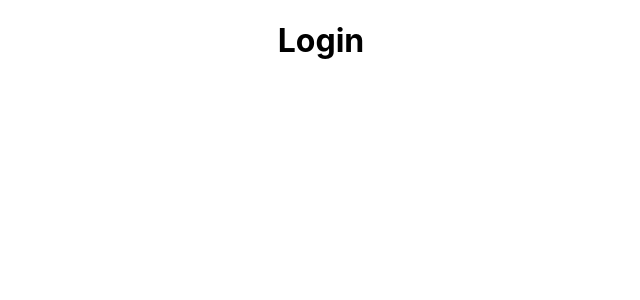
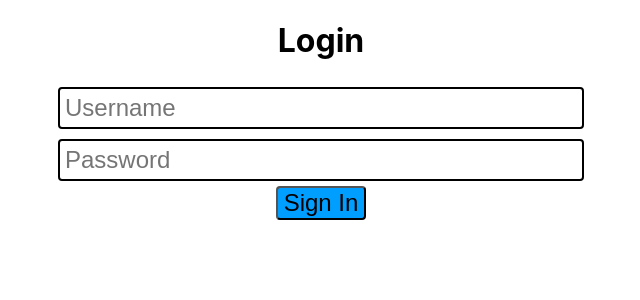
Before and after one commit to Spyispie120/ImpactInnovationChallenge, a React (Create React App) app: page /login in a window 1280 px wide. Shown: the top 300 px of the page, without its empty margins (319-959 px from the left). Built offline with nearby package versions, Linux system fonts and the light colour scheme.

Commit message:
added login page

```diff
--- /dev/null
+++ b/src/Login.css
@@ -0,0 +1,14 @@
+input {
+    font-size: 1.5em;
+    width: 40%;
+    border: 2px solid black;
+    border-radius: 4px;
+    padding: 5px;
+    margin: 5px;
+}
+
+button {
+    border-radius: 4px;
+    font-size: 1.5em;
+    background-color: #009EFF;
+}
--- a/src/Login.js
+++ b/src/Login.js
@@ -1,10 +1,60 @@
-import React, { Component } from 'react';
+import React, {Component} from 'react';
+import './Login.css';
 
 export default class Login extends Component {
+    constructor(props) {
+        super(props);
+
+        this.state = {
+            username: "",
+            password: ""
+        };
+    }
+
+    handle_login() {
+        if (this.state.username === "recipient" && this.state.password === "password") {
+            console.log("recipient signed in");
+            this.props.history.push('/recipient');
+        } else if (this.state.username === "donor" && this.state.password === "password") {
+            console.log("donor signed in");
+            this.props.history.push('/donor');
+        } else if (this.state.username === "shelter" && this.state.password === "password") {
+            console.log("shelter signed in");
+            this.props.history.push('/home');
+        } else {
+            console.log("invalid username/password");
+        }
+    }
+
+    update_username(value) {
+        this.setState({ username: value });
+    }
+
+    update_password(value) {
+        this.setState({ password: value });
+    }
+
     render() {
         return (
             <div id="login">
                 <h1>Login</h1>
+                    <input
+                        type="text"
+                        id="username"
+                        placeholder="Username"
+                        value={this.state.username}
+                        onChange={ev => this.update_username(ev.target.value)}
+                    />
+                    <br/>
+                    <input
+                        type="password"
+                        id="password"
+                        placeholder="Password"
+                        value={this.state.password}
+                        onChange={ev => this.update_password(ev.target.value)}
+                    />
+                    <br/>
+                    <button onClick={this.handle_login.bind(this)}>Sign In</button>
             </div>
         );
     }
```
